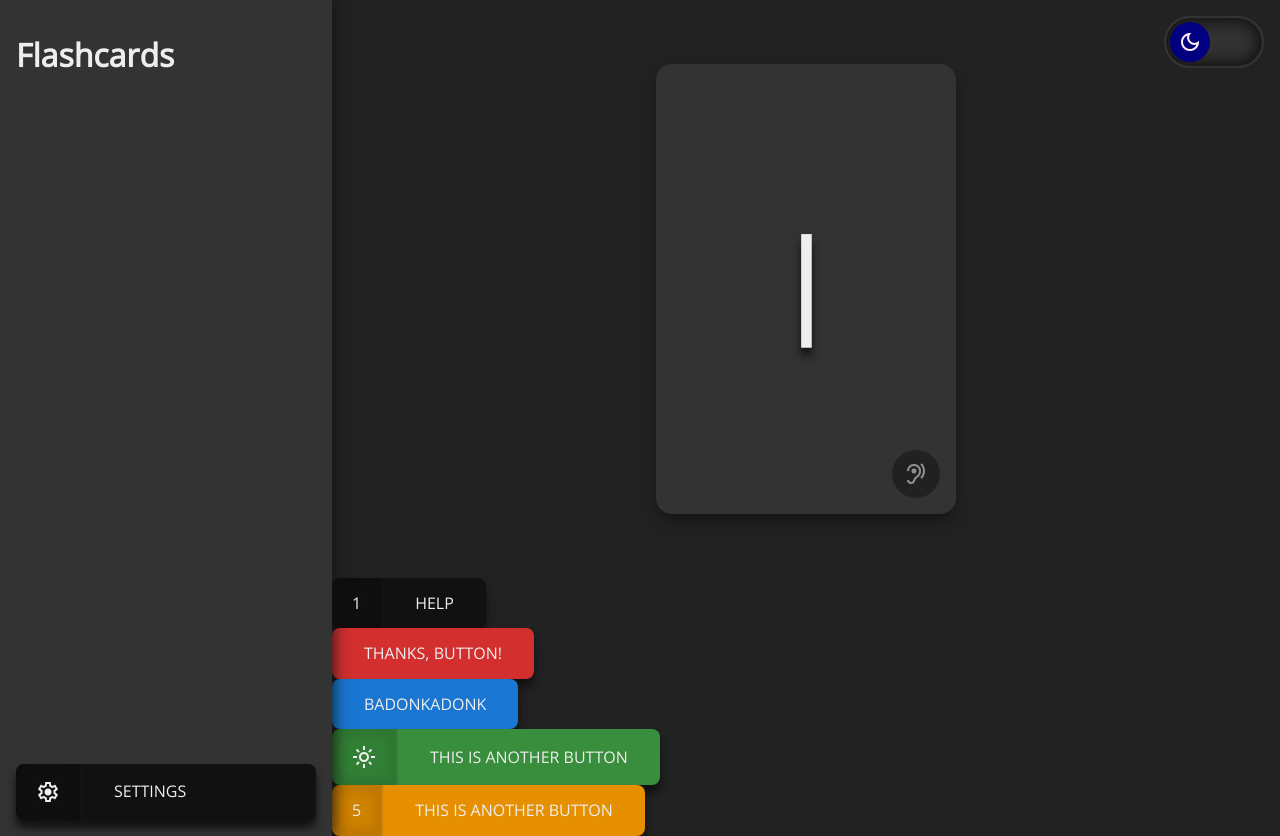
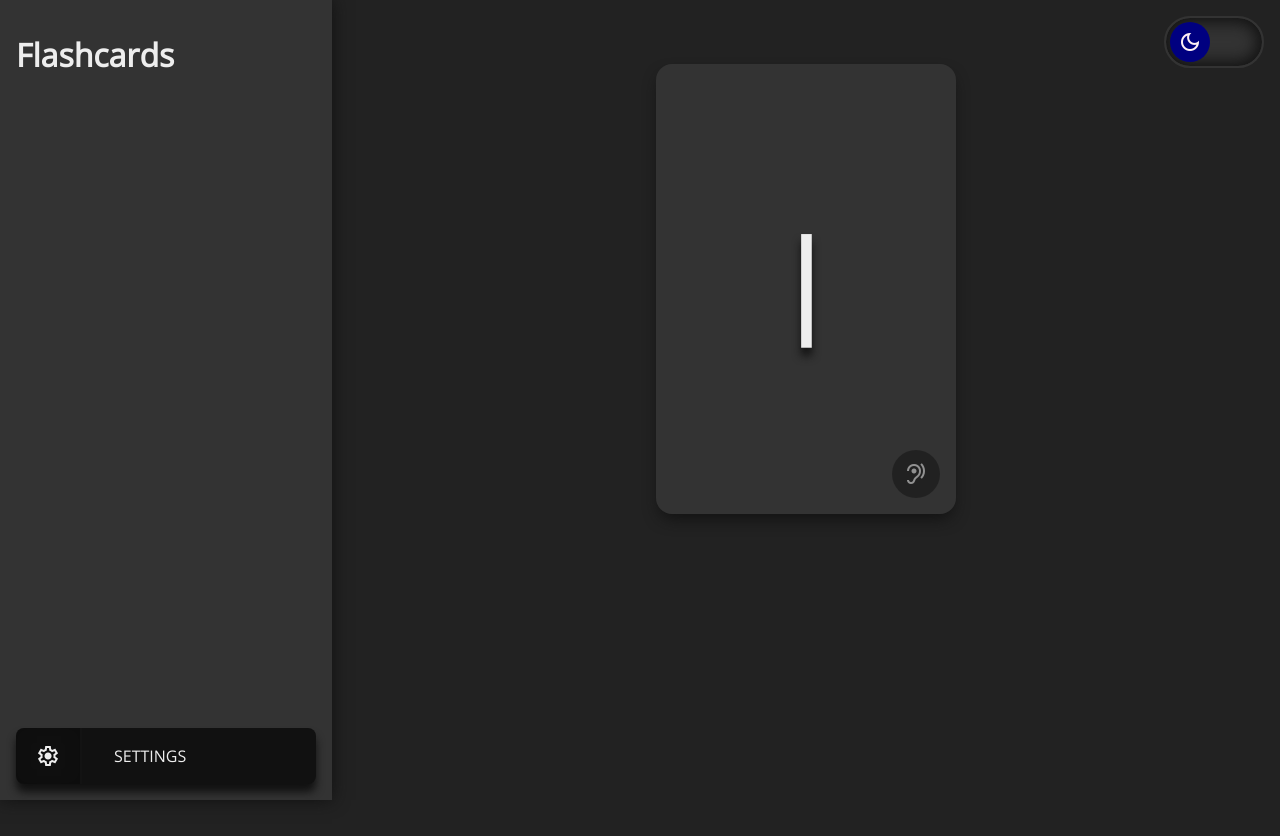
Before and after one commit to Dojan5/language-flashcards, a React (Vite) app: page / in a window 1280 px wide. After the commit the page ends 800 px from the top, so only its background shows below. Built offline with nearby package versions, Linux system fonts and the light colour scheme.

Commit message:
Remove test buttons

```diff
--- a/src/App.tsx
+++ b/src/App.tsx
@@ -13,17 +13,6 @@ const App = () => {
         <FlashcardContainer>
           <Flashcard />
         </FlashcardContainer>
-        <div>
-          <Button icon={<span>1</span>}>Help</Button>
-          <Button color="red">Thanks, button!</Button>
-          <Button color="blue">Badonkadonk</Button>
-          <Button color="green" icon={<span className="material-symbols-outlined">light_mode</span>}>
-            This is another button
-          </Button>
-          <Button color="orange" icon={<span>5</span>}>
-            This is another button
-          </Button>
-        </div>
       </Content>
     </>
   )
```
